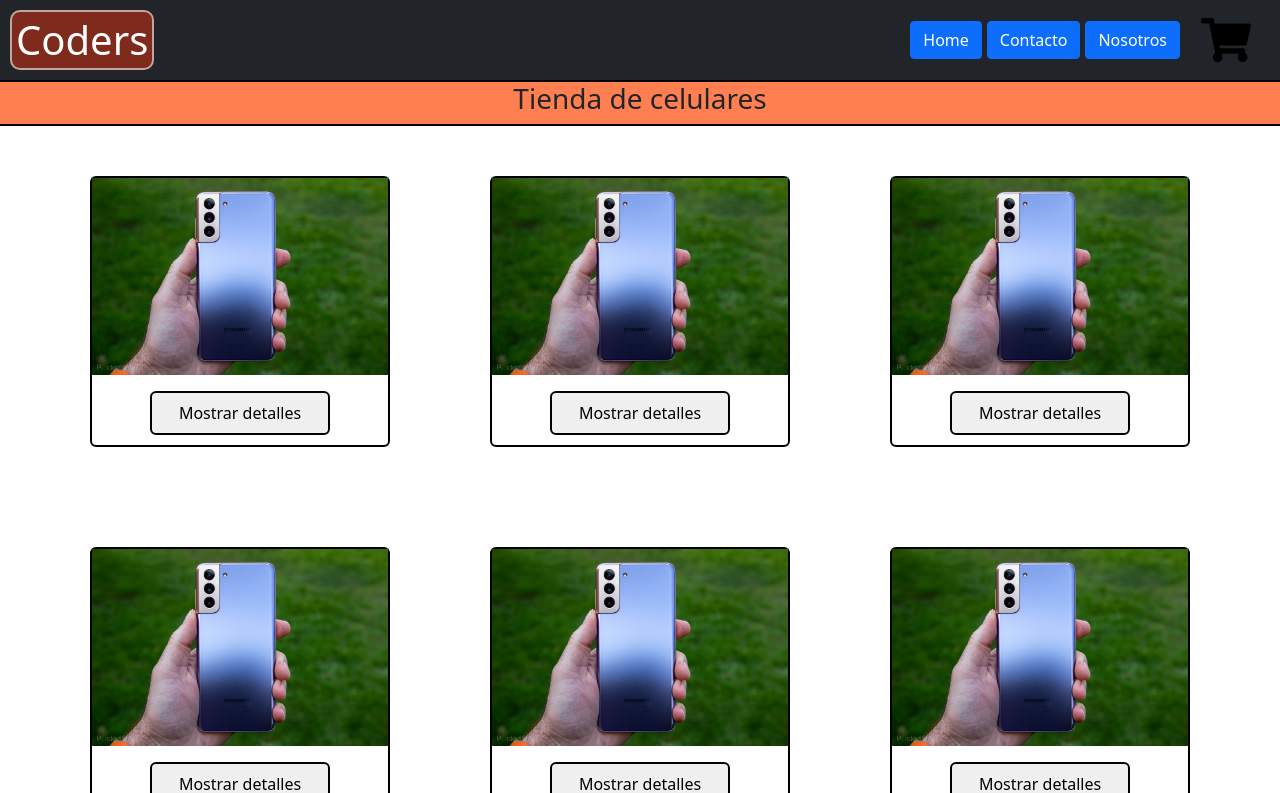
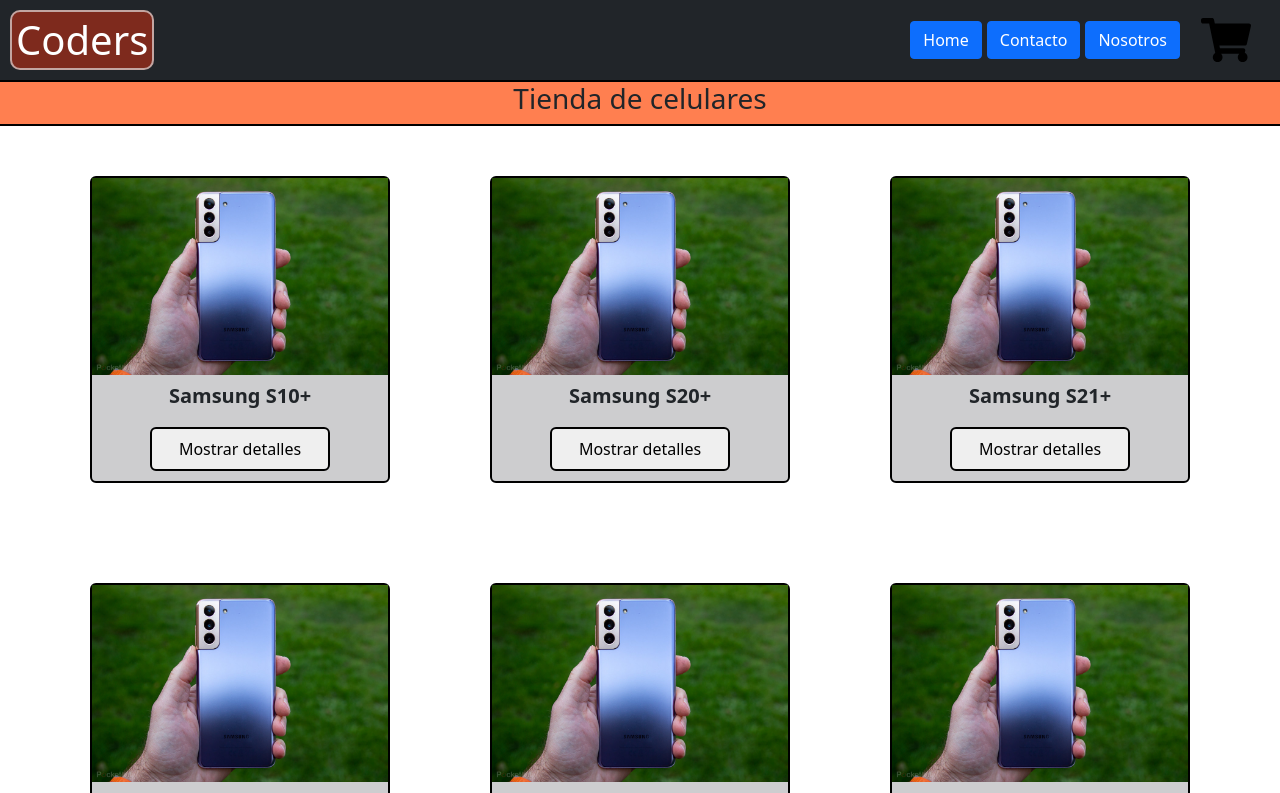
Before and after one commit to martinjacobsen93/Mobile-eShop-React-Version, a React (Create React App) app: page / in a window 1280 px wide. Shown: the top 793 px of the page. Built offline with nearby package versions, Linux system fonts and the light colour scheme.

Commit message:
modifico itemCount, itemDetail e itemContainer

```diff
--- a/src/App.css
+++ b/src/App.css
@@ -74,24 +74,22 @@
 
 /* CONTADOR */
 
-.contador__container {
+.contador__containerGrande {
   display: flex;
   flex-direction: column;
   align-items: center;
-  border: 2px solid green;
   border-radius: 6px;
-  width: 400px;
-  margin: 5px auto;
-  padding: 6px;
+  width: 100%;
+  margin: auto;
   gap: 7px;
 }
 
-.contador__container2 {
+.contador__container {
   display: flex;
   border: 2px solid rgba(0, 0, 0, 0.753);
   border-radius: 5px;
   justify-content: space-between;
-  width: 300px;
+  width: 100%;
   margin: auto;
 }
 
@@ -189,3 +187,5 @@
   flex-wrap: wrap;
   justify-content: center;
 }
+
+/* ITEM DETAIL */
--- a/src/components/Item.js
+++ b/src/components/Item.js
@@ -29,8 +29,9 @@
     }
 
     return (
-        <div className='item__container'>
+        <div className='item__container' style={{backgroundColor: "#cdcdcf"}}>
             <img src={img} className='item__img' alt='img'></img>
+            <p className='item__detail'>{model}</p>
             {loading && <h3>Cargando...</h3>}
             {visible && <ItemDetailContainer modelo={model} año={year} stock={stock}/>}
             <button className='btnItemMostrar' ref={btnMostrar} onClick={mostrarDetalle}>Mostrar detalles</button>
--- a/src/components/ItemCount.js
+++ b/src/components/ItemCount.js
@@ -1,4 +1,4 @@
-import React, { Fragment, useState} from 'react'
+import React, { useState} from 'react'
 
 const ItemCount = ({stock, initial}) => {
 
@@ -31,11 +31,11 @@
     }
 
     return (
-        <Fragment>
-            <div className=''>
+        <>
+            <div className='contador__containerGrande'>
                 {/* <p className='contador__detail'>Nombre: Samsung S10+</p> */}
                 <p className='item__detail'>Stock: {cantidadStock}</p>
-                <div className='contador__container2'>
+                <div className='contador__container' style={{backgroundColor: "white"}}>
                     <button onClick={restarCantidad} className='contador__boton botonRestar'>
                        -
                     </button>
@@ -46,7 +46,7 @@
                 </div>
                 <button className='contador__btnComprar' onClick={onAdd}>Sumar al carrito</button>
             </div>
-        </Fragment>
+        </>
     )
 }
 
--- a/src/components/ItemDetail.js
+++ b/src/components/ItemDetail.js
@@ -1,12 +1,11 @@
 import React from 'react'
 import ItemCount from './ItemCount'
 
-const ItemDetail = ({modelo, stock, año}) => {
+const ItemDetail = ({item}) => {
     return (
         <div>
-            <p className='item__detail'>Modelo: {modelo}</p>
-            <p className='item__detail'>Año de lanzamiento: {año}</p>
-            <ItemCount stock={stock} initial={1}/>
+            <p className='item__detail'>Año de lanzamiento: {item.año}</p>
+            <ItemCount stock={item.stock} initial={1}/>
         </div>
     )
 }
--- a/src/components/ItemDetailContainer.js
+++ b/src/components/ItemDetailContainer.js
@@ -26,9 +26,9 @@
     }, [itemDado])
 
     return (
-        <div>
-            {visible && <ItemDetail modelo={item.modelo} año={item.año} stock={item.stock}/> }
-        </div>
+        <>
+            {visible && <ItemDetail item={item}/> }
+        </>
     )
 }
 
--- a/src/components/NavBar.js
+++ b/src/components/NavBar.js
@@ -4,7 +4,7 @@
 
 const NavBar = () => {
     return (
-        <div className='navBar bg-dark container-fluid p-2'>
+        <nav className='navBar bg-dark container-fluid p-2'>
             <h1 className='navBar__brandTitle'>Coders</h1>
             <ul className='navBar__linkList'>
                 <li className="itemList"><Boton content='Home'/></li>
@@ -12,7 +12,7 @@
                 <li className="itemList"><Boton content='Nosotros'/></li>
                 <li className="itemList"><CartWidget /></li>
             </ul>
-        </div>
+        </nav>
     )
 }
 
--- a/src/data/celulares.json
+++ b/src/data/celulares.json
@@ -2,54 +2,62 @@
         "modelo": "Samsung S10+",
         "año": 2019,
         "stock": 10,
-        "url": "./img/samsung-s21.jpg"
+        "url": "./img/samsung-s21.jpg",
+        "id": 1
     },
 
     {
         "modelo": "Samsung S20+",
         "año": 2020,
         "stock": 2,
-        "url": "./img/samsung-s21.jpg"
+        "url": "./img/samsung-s21.jpg",
+        "id": 2
     },
 
     {
         "modelo": "Samsung S21+",
         "año": 2021,
         "stock": 1,
-        "url": "./img/samsung-s21.jpg"
+        "url": "./img/samsung-s21.jpg",
+        "id": 3
     },
 
     {
         "modelo": "Xiaomi 1",
         "año": 2020,
         "stock": 5,
-        "url": "./img/samsung-s21.jpg"
+        "url": "./img/samsung-s21.jpg",
+        "id": 4
     },
 
     {
         "modelo": "Xiaomi 2",
         "año": 2021,
         "stock": 1,
-        "url": "./img/samsung-s21.jpg"
+        "url": "./img/samsung-s21.jpg",
+        "id": 5
     },
 
     {
         "modelo": "Motorola Edge",
         "año": 2021,
         "stock": 5,
-        "url": "./img/samsung-s21.jpg"
+        "url": "./img/samsung-s21.jpg",
+        "id": 6
     },
 
     {
         "modelo": "Motorola E6I",
         "año": 2019,
         "stock": 12,
-        "url": "./img/samsung-s21.jpg"
+        "url": "./img/samsung-s21.jpg",
+        "id": 7
     },
     {
         "modelo": "Motorola G20",
         "año": 2020,
         "stock": 10,
-        "url": "./img/samsung-s21.jpg"
+        "url": "./img/samsung-s21.jpg",
+        "id": 8
     }
 ]
```
